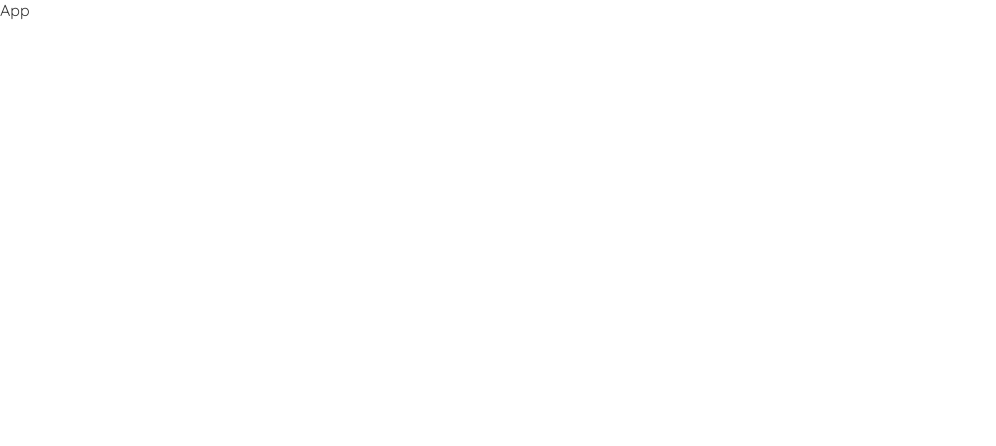
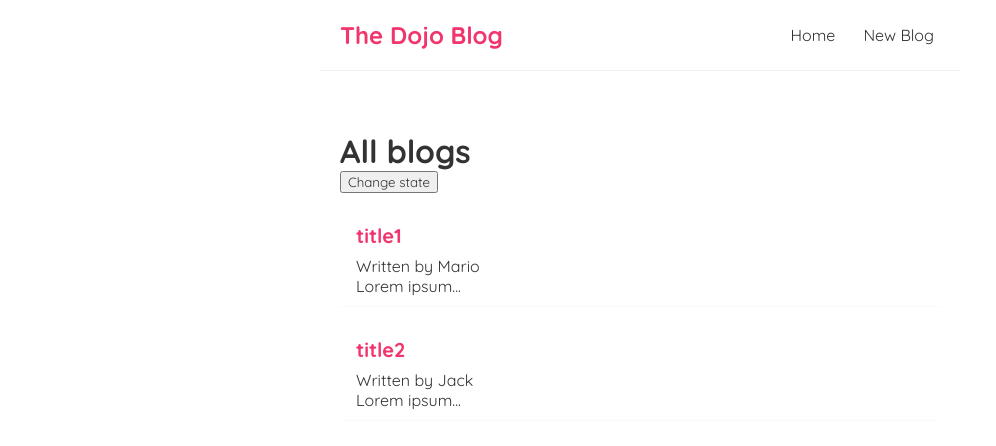
Before and after one commit to ianinazarenko/dojo-react-blog, a React (Create React App) app: page /create in a window 1280 px wide. Shown: the top 446 px of the page, without its empty margins (0-996 px from the left). Built offline with nearby package versions, Linux system fonts and the light colour scheme; data requests are answered from the project's data file; the HTML template or start-up script is replaced by a standard one.

Commit message:
Add custom useFetch hook with comments

```diff
--- a/src/App.jsx
+++ b/src/App.jsx
@@ -1,7 +1,18 @@
 import React from 'react'
+import Home from 'components/Home'
+import Navbar from 'components/Navbar'
 
 function App() {
-  return <div>App</div>
+  // console.log('App render')
+
+  return (
+    <div className='App'>
+      <Navbar />
+      <div className='content'>
+        <Home />
+      </div>
+    </div>
+  )
 }
 
 export default App
--- /dev/null
+++ b/src/components/BlogList.jsx
@@ -0,0 +1,21 @@
+import React from 'react'
+
+function BlogList({ posts }) {
+  // console.log('BlogList render')
+  return (
+    <div className='posts'>
+      {posts.map((post) => {
+        const { id, title, author, body } = post
+        return (
+          <div className='blog-preview' key={id}>
+            <h2>{title}</h2>
+            <p>Written by {author}</p>
+            <p>{body}</p>
+          </div>
+        )
+      })}
+    </div>
+  )
+}
+
+export default BlogList
--- /dev/null
+++ b/src/components/Home.jsx
@@ -0,0 +1,25 @@
+import React, { useState, useEffect } from 'react'
+import { sayHi } from 'utils/sayHi'
+import useFetch from 'utils/useFetch'
+import BlogList from './BlogList'
+
+function Home() {
+  console.log('Home render')
+  const [url, setUrl] = useState('http://localhost:8000/posts')
+  const { data, isLoading, error } = useFetch(url)
+
+  sayHi()
+
+  return (
+    <div className='home'>
+      <h1>All blogs</h1>
+      <button
+        onClick={() => setUrl('https://jsonplaceholder.typicode.com/posts')}>
+        Change state
+      </button>
+      {error ? { error } : isLoading ? 'Loading...' : <BlogList posts={data} />}
+    </div>
+  )
+}
+
+export default Home
--- /dev/null
+++ b/src/components/Navbar.jsx
@@ -0,0 +1,16 @@
+import React from 'react'
+
+function Navbar() {
+  // console.log('Navbar render')
+  return (
+    <nav className='navbar'>
+      <h1>The Dojo Blog</h1>
+      <div className='links'>
+        <a href='/'>Home</a>
+        <a href='/create'>New Blog</a>
+      </div>
+    </nav>
+  )
+}
+
+export default Navbar
--- /dev/null
+++ b/src/data/db.json
@@ -0,0 +1,6 @@
+{
+  "posts": [
+    { "title": "title1", "author": "Mario", "body": "Lorem ipsum...", "id": 1 },
+    { "title": "title2", "author": "Jack", "body": "Lorem ipsum...", "id": 2 }
+  ]
+}
--- a/src/index.css
+++ b/src/index.css
@@ -33,3 +33,18 @@
   margin: 40px auto;
   padding: 20px;
 }
+
+/* blog previews / list */
+.blog-preview {
+  padding: 10px 16px;
+  margin: 20px 0;
+  border-bottom: 1px solid #fafafa;
+}
+.blog-preview:hover {
+  box-shadow: 1px 3px 5px rgba(0, 0, 0, 0.1);
+}
+.blog-preview h2 {
+  font-size: 20px;
+  color: #f1356d;
+  margin-bottom: 8px;
+}
--- /dev/null
+++ b/src/utils/sayHi.js
@@ -0,0 +1,3 @@
+export function sayHi() {
+  console.log('Hi!')
+}
--- /dev/null
+++ b/src/utils/useFetch.js
@@ -0,0 +1,33 @@
+import { useState, useEffect } from 'react'
+
+function useFetch(url) {
+  const [data, setData] = useState([])
+  const [isLoading, setIsLoading] = useState(false)
+  const [error, setError] = useState(null)
+
+  console.log('fetch data', 'data:', data)
+
+  useEffect(() => {
+    async function fetchData() {
+      try {
+        setError(null) // no update was null
+        setIsLoading(true) // update was false
+        const response = await fetch(url)
+        if (!response.ok) throw new Error('Could not fetch from this resourse')
+        const data = await response.json()
+        setData(data) // update cause array always is a new reference to memory
+      } catch (err) {
+        setError(err.message)
+      } finally {
+        setIsLoading(false) // update was true
+      }
+    }
+
+    fetchData()
+  }, []) // if state or props url will be updated useEffect will run again
+  // it doesn't work if url is not a state (or props) variable
+
+  return { data, isLoading, error }
+}
+
+export default useFetch
```
